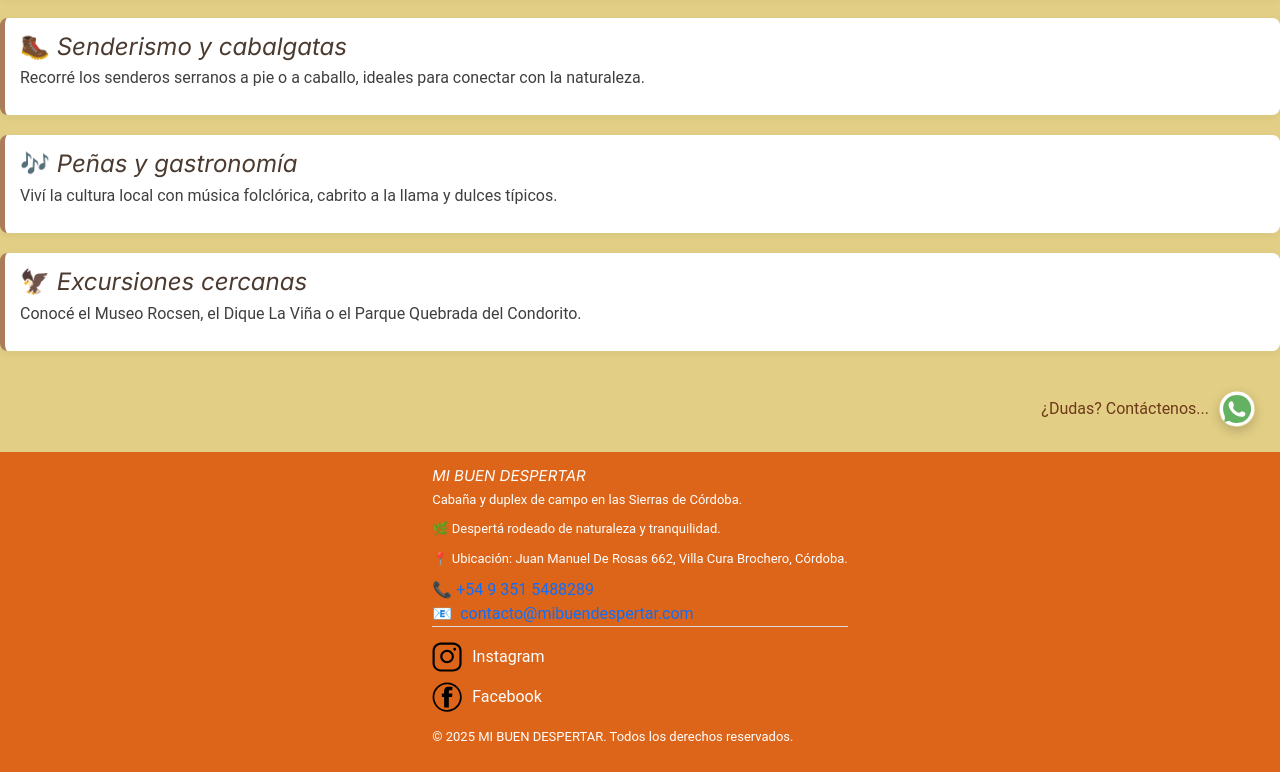
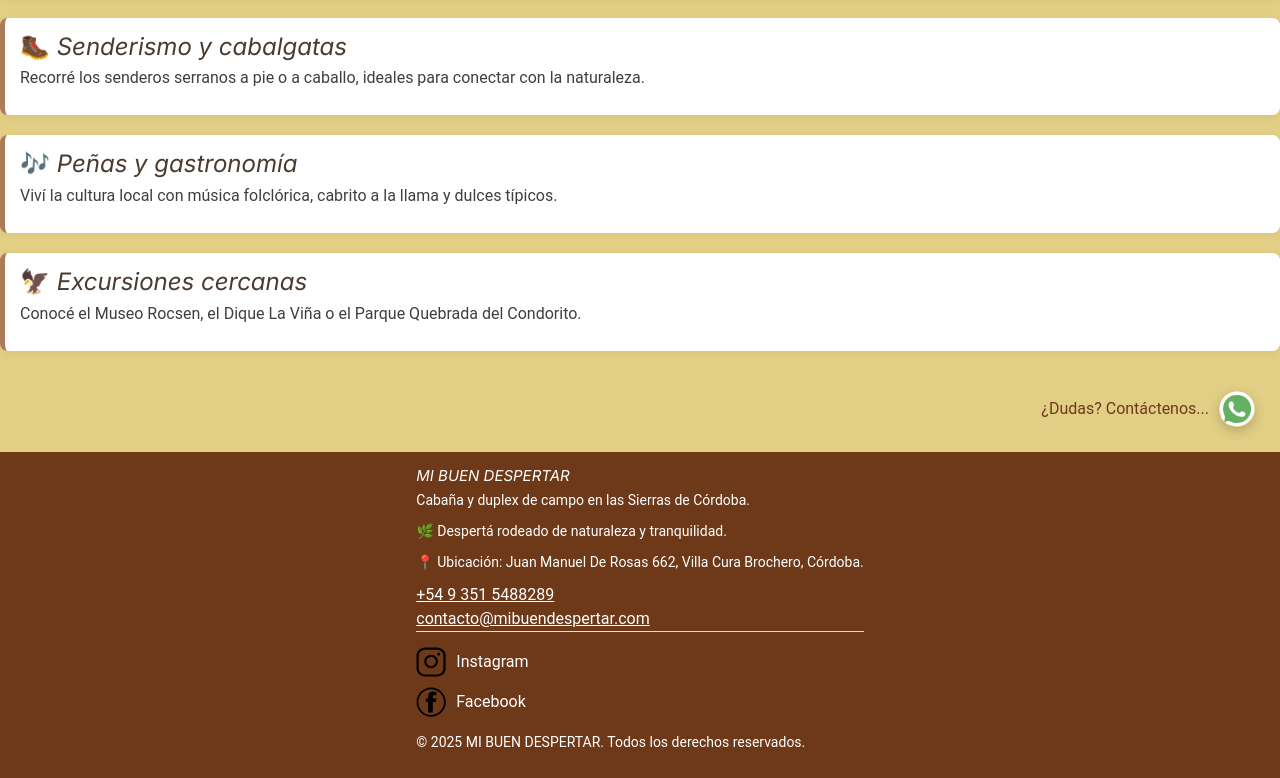
Before and after one commit to Enzoprogramerr/mi-buen-despertar, a React (Vite) app: page / in a window 1280 px wide. Shown: the part 2309-3087 px from the top of the page. Built offline with nearby package versions, Linux system fonts and the light colour scheme.

Commit message:
cambios para gh-pages

```diff
--- a/src/Styles.css
+++ b/src/Styles.css
@@ -47,7 +47,7 @@ h4 {
 }
 
 p {
-  font-size: 1.3rem;
+  font-size: 1.4rem;
 }
 
 section {
@@ -129,7 +129,7 @@ section {
 }
 
 .navbar-a {
-  color: white;
+  color: #6d3918;
 }
 
 .navbar-a:hover {
@@ -396,7 +396,7 @@ section {
 }
 
 .footer {
-  background-color: #dd6519;
+  background-color: #6d3918;
   color: white;
   display: flex;
   flex-direction: column;
@@ -435,7 +435,7 @@ section {
 }
 
 .footer_one a {
-  text-decoration: none;
+  color: white;
 }
 
 .social_red {
--- a/src/components/CarouselMobile.tsx
+++ b/src/components/CarouselMobile.tsx
@@ -12,7 +12,7 @@ export function CarouselMobile({ images }: CarouselProps) {
       className="carousel"
       showThumbs={false}
       infiniteLoop={true}
-      autoPlay={false} // ❌ Desactiva el cambio automático
+      autoPlay={true} // ❌ Desactiva el cambio automático
       swipeable={false} // ❌ Desactiva el gesto táctil (swipe)
       emulateTouch={false} // ❌ Evita que el mouse simule swipe
       showArrows={true}
--- a/src/components/Casa.tsx
+++ b/src/components/Casa.tsx
@@ -83,54 +83,48 @@ const mobileImages = [
   },
   {
     key: 4,
-    src: "images/Galeria/casa_comedor_1.webp",
-    alt: "Comedor de casa",
-    loading: "lazy",
-  },
-  {
-    key: 5,
     src: "images/Galeria/casa_cocina.webp",
     alt: "Cocina",
     loading: "lazy",
   },
   {
-    key: 6,
+    key: 5,
     src: "images/Galeria/cas_hab_1.jpg",
     alt: "Habitacion a",
     loading: "lazy",
   },
   {
-    key: 7,
+    key: 6,
     src: "images/Galeria/casa_hab.1.2.webp",
     alt: "Habitacion a",
     loading: "lazy",
   },
   {
-    key: 8,
+    key: 7,
     src: "images/Galeria/casa_hab_2.1.webp",
     alt: "Habitacion b",
     loading: "lazy",
   },
   {
-    key: 9,
+    key: 8,
     src: "images/Galeria/casa_hab_2.2.webp",
     alt: "Habitacion b",
     loading: "lazy",
   },
   {
-    key: 10,
+    key: 9,
     src: "images/Galeria/baño_final.webp",
     alt: "Baño",
     loading: "lazy",
   },
   {
-    key: 11,
+    key: 10,
     src: "images/Galeria/patio_completa_mobile.webp",
     alt: "Vista patio completa",
     loading: "lazy",
   },
   {
-    key: 12,
+    key: 11,
     src: "images/Galeria/piletajpg.jpg",
     alt: "Vista de pileta",
     loading: "lazy",
--- a/src/components/Footer.tsx
+++ b/src/components/Footer.tsx
@@ -13,10 +13,10 @@ export function Footer() {
           target="_blank"
           rel="noopener noreferrer"
         >
-          📞 +54 9 351 5488289
+           +54 9 351 5488289
         </a>
         <a href="mailto:contacto@mibuendespertar.com?subject=Reserva%20Mi%20Buen%20Despertar&body=Hola%2C%20quiero%20reservar%20una%20caba%C3%B1a.">
-          &#x1F4E7;&nbsp; contacto@mibuendespertar.com
+           contacto@mibuendespertar.com
         </a>
         <div className="footer_social">
           <a
```
